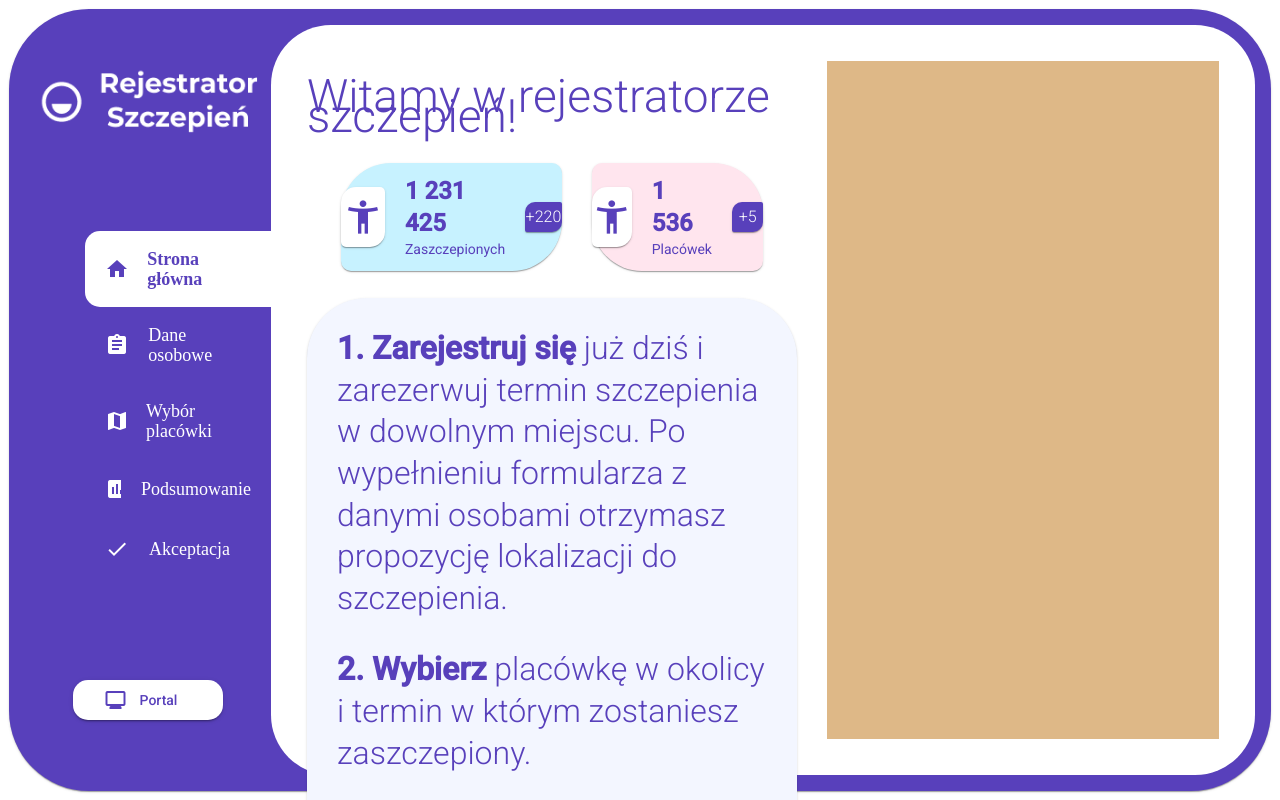
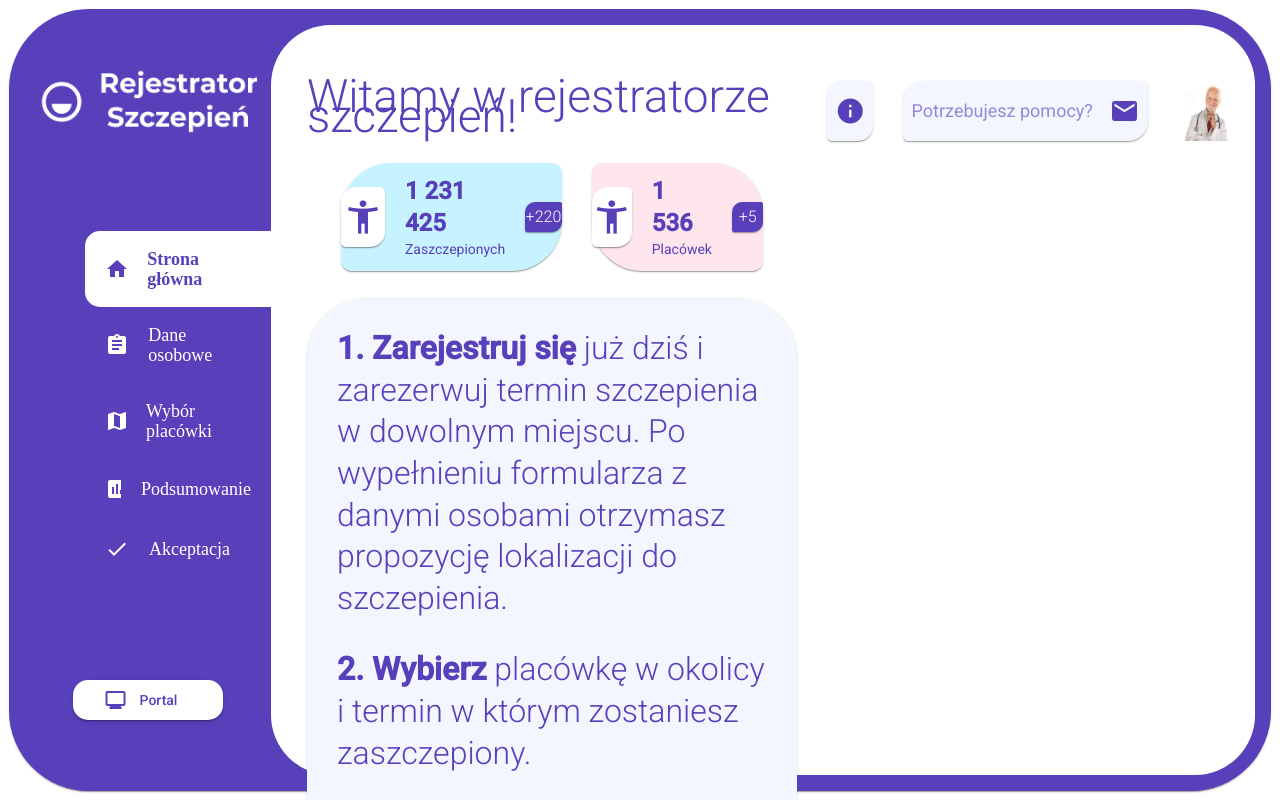
Before and after one commit to ziwg-projekt/front-end, an Angular app: page /main-page in a window 1280 px wide. Shown: the top 800 px of the page. Built offline with nearby package versions, Linux system fonts and the light colour scheme.

Commit message:
contact section done

```diff
--- a/src/app/modules/registration-form/pages/form-main-page/form-main-page.component.html
+++ b/src/app/modules/registration-form/pages/form-main-page/form-main-page.component.html
@@ -5,7 +5,7 @@
     </div>
     <div class="guide-counter-container" fxFlex="20" fxLayout="row" fxLayoutAlign="center" fxLayoutGap="30px">
       <mat-card fxFlex="45" fxLayoutAlign="center center" fxLayoutGap="20px" class="guide-counter-card guide-left-card">
-        <mat-card class="guide-icon-wrapper" fxLayoutAlign="center center" >
+        <mat-card class="small-icon-wrapper" fxLayoutAlign="center center" >
           <mat-icon aria-hidden="false">accessibility_new</mat-icon>
         </mat-card>
         <div class="counter-info">
@@ -18,7 +18,7 @@
         </mat-card>
       </mat-card>
       <mat-card fxFlex="35" fxLayoutAlign="center center" fxLayoutGap="20px" class="guide-counter-card guide-right-card">
-        <mat-card class="guide-icon-wrapper" fxLayoutAlign="center center" >
+        <mat-card class="small-icon-wrapper" fxLayoutAlign="center center" >
           <mat-icon aria-hidden="false">accessibility_new</mat-icon>
         </mat-card>
         <div class="counter-info">
@@ -45,8 +45,23 @@
       </mat-card>
     </div>
   </div>
-  <div class="info-section" fxFlex="45">
+  <div class="info-section" fxFlex="45" fxLayout="column">
+    <div class="contact-container" fxFlex="10" fxLayout="row" fxLayoutAlign="center" fxLayoutGap="30px">
+      <mat-card class="small-icon-wrapper contact-icon-wrapper" fxLayoutAlign="center center">
+        <mat-icon>info</mat-icon>
+      </mat-card>
+      <mat-card class="contact-bar" fxLayout="row" fxLayoutAlign="space-around center">
+        <p>Potrzebujesz pomocy?</p>
+        <mat-icon>email</mat-icon>
+      </mat-card>
+      <img class="contact-image" src="assets/images/doctor.png" alt="doctor">
+    </div>
+    <div class="news-container" fxFlex="55">
 
+    </div>
+    <div class="infection-rate-container" fxFlex="30">
+
+    </div>
   </div>
 </div>
 
--- a/src/app/modules/registration-form/pages/form-main-page/form-main-page.component.scss
+++ b/src/app/modules/registration-form/pages/form-main-page/form-main-page.component.scss
@@ -27,7 +27,7 @@
   }
 }
 
-.guide-icon-wrapper {
+.small-icon-wrapper {
   mat-icon {
     font-size: 40px;
     height: 40px;
@@ -66,7 +66,7 @@
 }
 
 .info-section {
-  background-color: burlywood;
+
 }
 
 .guide-card {
@@ -86,3 +86,48 @@
     }
   }
 }
+.contact-container {
+  margin-top: 20px;
+}
+//.news-container {
+//  background-color: darkslateblue;
+//}
+//
+//.infection-rate-container {
+//  background-color: lightpink;
+//}
+
+.contact-bar {
+  height: 60px;
+  width: 320px;
+  border-radius: 20px 5px 20px 5px;
+  padding: 0;
+  background-color: $color-light-purple;
+  p {
+    margin: 0;
+    color: $color-purple;
+    opacity: 0.6;
+    font-size: 18px;
+  }
+  mat-icon {
+    font-size: 30px;
+    height: 30px;
+    width: 30px;
+    color: $color-purple;
+  }
+}
+
+.contact-image {
+  height: 60px;
+  width: 60px;
+  border-radius: 5px 5px;
+}
+
+.contact-icon-wrapper {
+  background-color: $color-light-purple;
+  mat-icon {
+    font-size: 30px;
+    height: 30px;
+    width: 30px;
+  }
+}
--- a/src/assets/scss/colors.scss
+++ b/src/assets/scss/colors.scss
@@ -3,4 +3,4 @@ $color-purple: #5840BB;
 $color-light-blue: #C7F2FF;
 $color-light-pink: #FFE5EE;
 $color-dark-pink: #f96a9b;
-$color-light-purple: #F3F6FF;
+$color-light-purple: #f3f6ff;
```
Also changed, not shown: src/assets/images/doctor.png (added).
